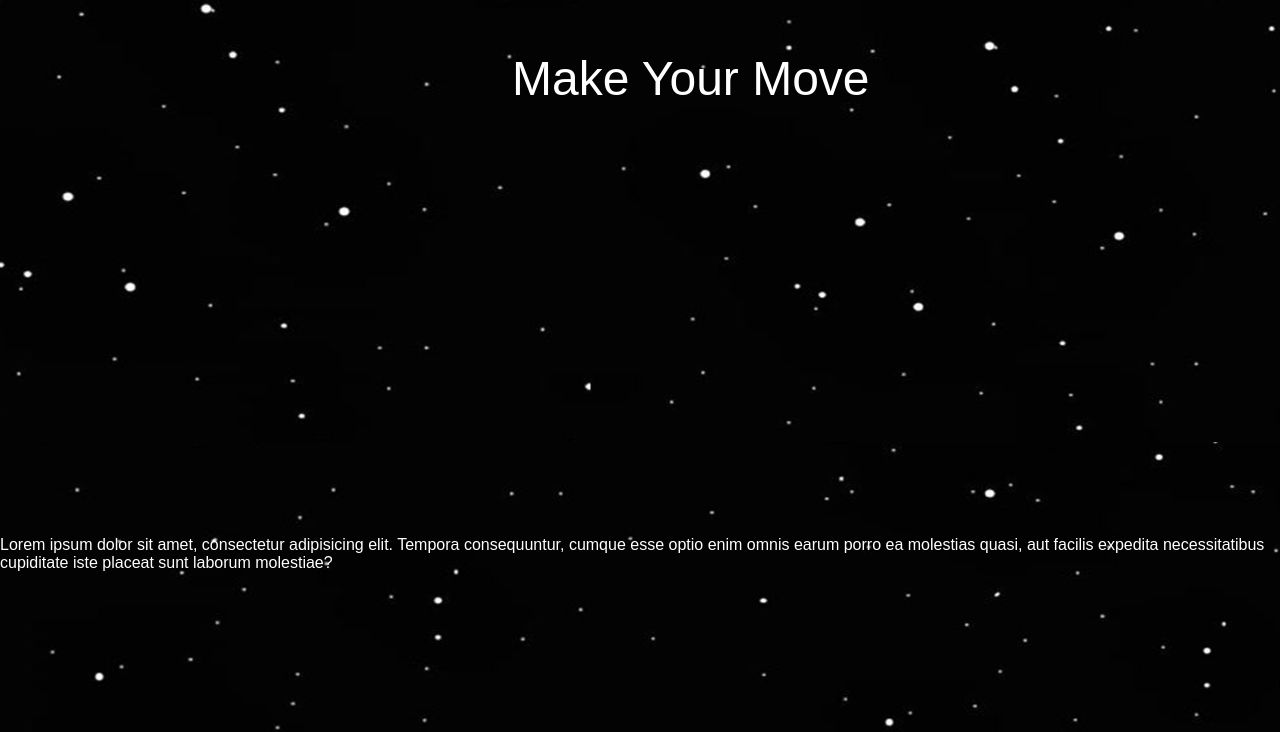
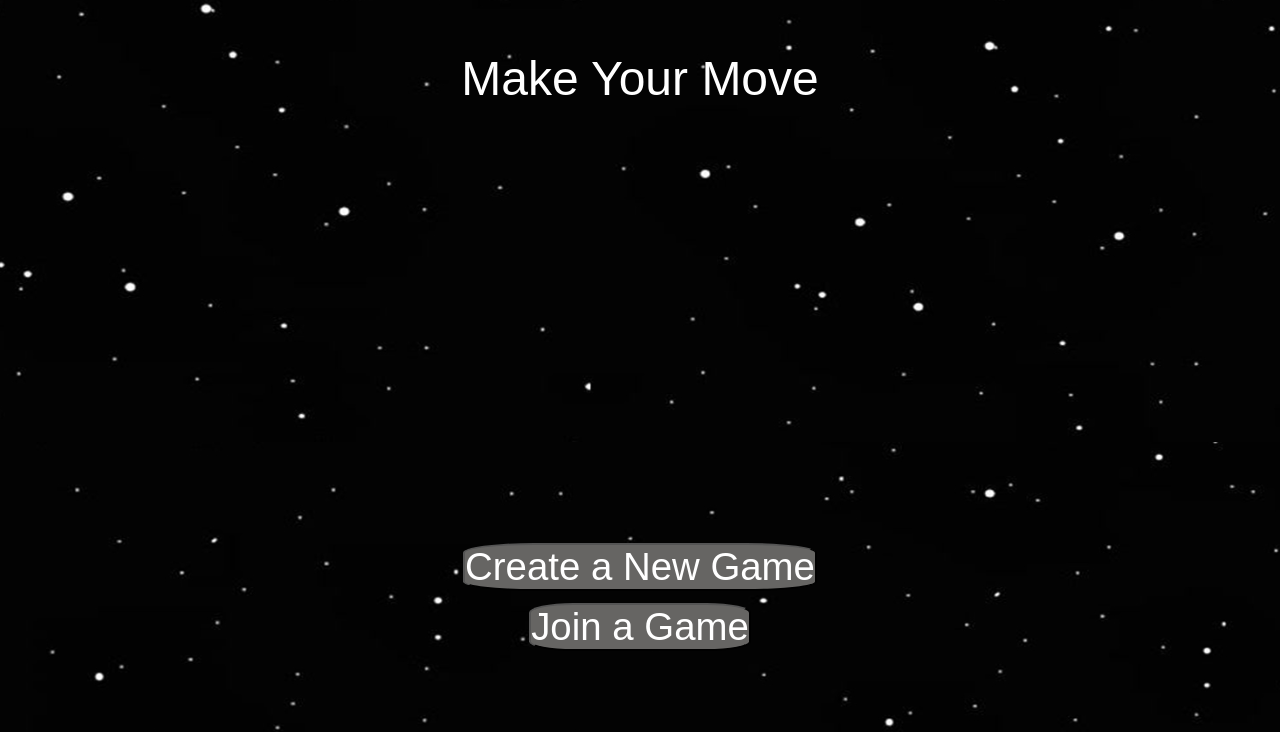
Before and after one commit to Abdelrahman-7gab/Space-Duel, a plain HTML site: page index.HTML in a window 1280 px wide. Shown: the part 358-1090 px from the top of the page. Drawn offline with Linux system fonts and the light colour scheme; a web font is replaced by a local one.

Commit message:
Added a Section + buttons

```diff
--- a/Style.css
+++ b/Style.css
@@ -9,6 +9,8 @@ html {
     background: url(Photos/galaxy.jpg) no-repeat center center fixed;
     background-size: cover;
     background-color: black;
+    scroll-behavior: smooth;
+
   }
 
 .header{
@@ -76,20 +78,63 @@ transform: scale(1.2);
 
 }
 #status{
-    display:flex;
     color:white;
-    align-items: center;
     font-size: 6vh;
-    margin-left: 40%;
     margin-top: 5%;
+    align-self: center;
 }
 
 .gameSec{
     height:100vh;
+    display:flex;
+    flex-direction: column;
 }
 
-.about{
+#Room{
     color:white;
     height:100vh;
     font-size: 100%;
 }
+
+.Create{
+    display:flex;
+    flex-direction: column;
+    align-items: center;
+    justify-content: space-around;
+}
+
+button{
+    font-family: 'Yusei Magic', sans-serif;
+    color:white;
+    font-size: 3vw;
+    background:rgb(102, 101, 99);
+    border-radius: 20%;
+    margin: 0.5vw;
+
+}
+button:hover{
+
+    background:rgb(129, 125, 123);
+    cursor: pointer;
+    animation: lmao ease 0.6s;
+    animation-delay: 150ms;
+    border: none;
+    outline: none;
+
+}
+
+button:active{
+    color:rgb(51, 49, 49);
+}
+
+@keyframes lmao{
+    25%{
+	transform: scale(0.8,1.3);
+    }
+    50%{
+	transform: scale(1.1,0.8);
+    }
+    75%{
+	transform: scale(0.7,1.2);
+    }
+}
--- a/index.HTML
+++ b/index.HTML
@@ -6,11 +6,15 @@
     <title>Rock Paper Scissors</title>
     <link rel="stylesheet" href="Style.css">
 </head>
+
 <body>
     <header class = "header">
         <div class="logo-Container">
+
         <img src="Photos/Logo.png" alt="Logo" style = "width:60vh; cursor:pointer;margin-top:2vh">
-    </div>
+        <span><a href="#Room">About</a></span>
+
+        </div>
     </header>
 
     <main>
@@ -18,19 +22,25 @@
             <span class="player" id ="Astronut">Astronut</span>
             <span id="score1">0</span>:<span id="score2">0</span>
             <span class="player" id = "Alien">Alien</span>
+          </div>
 
-          </div>
       <section class="gameSec">
-<div class="game">
+        <div class="game">
           <img class ="choice" id = "paper" src="Photos/Paper.png" alt="Paper">
           <img class ="choice" id = "rock" src="Photos/Rock.png" alt="Rock">
           <img class ="choice" id = "scissors" src="Photos/Scissors.png" alt="Scissors">
         </div>
         <div id="status">  Make Your Move</div>
 
+
       </section>
 
-      <section class="about"><div>Lorem ipsum dolor sit amet, consectetur adipisicing elit. Tempora consequuntur, cumque esse optio enim omnis earum porro ea molestias quasi, aut facilis expedita necessitatibus cupiditate iste placeat sunt laborum molestiae?</div></section>
+      <section id = "Room">
+          <div class ="Create">
+        <button>Create a New Game</button>
+        <button>Join a Game</button>
+      </div>
+         </section>
 
 
 
```
